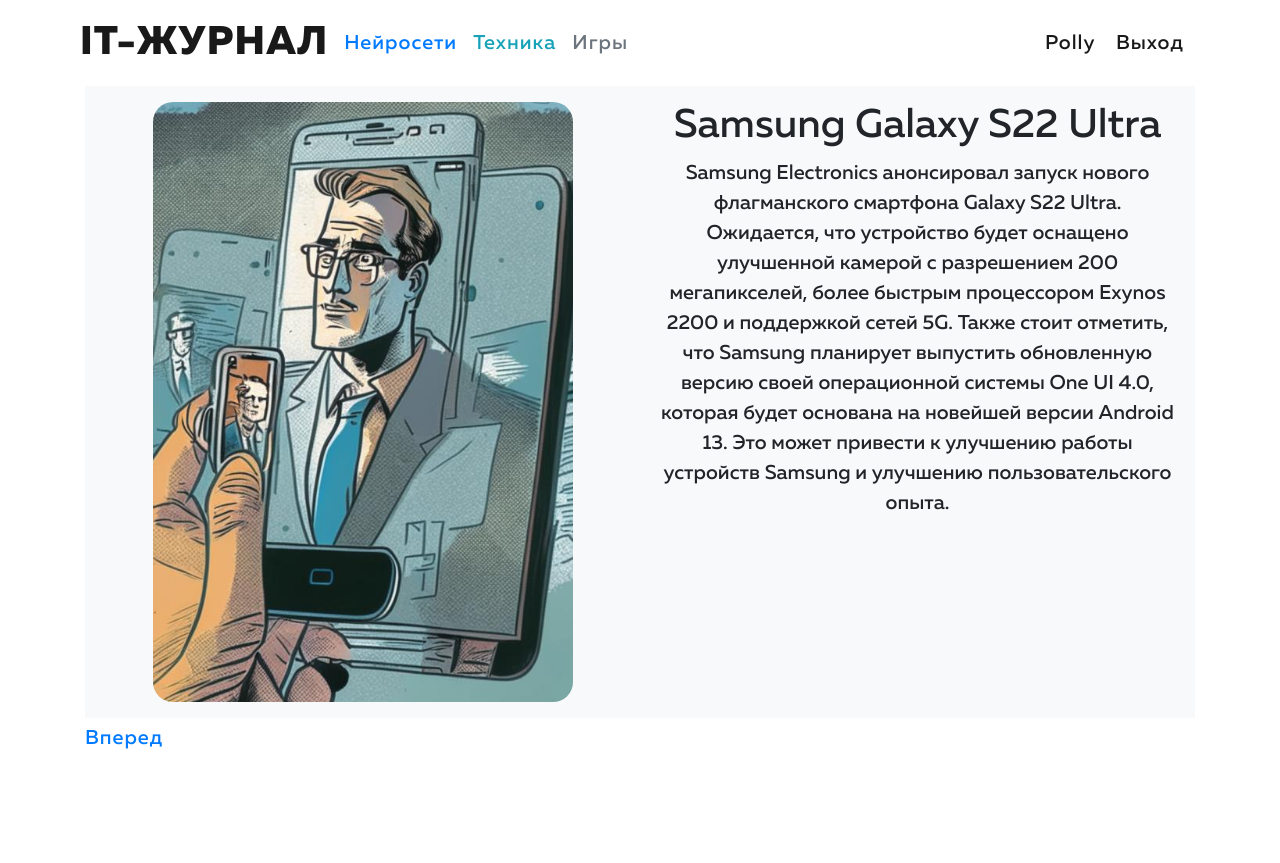
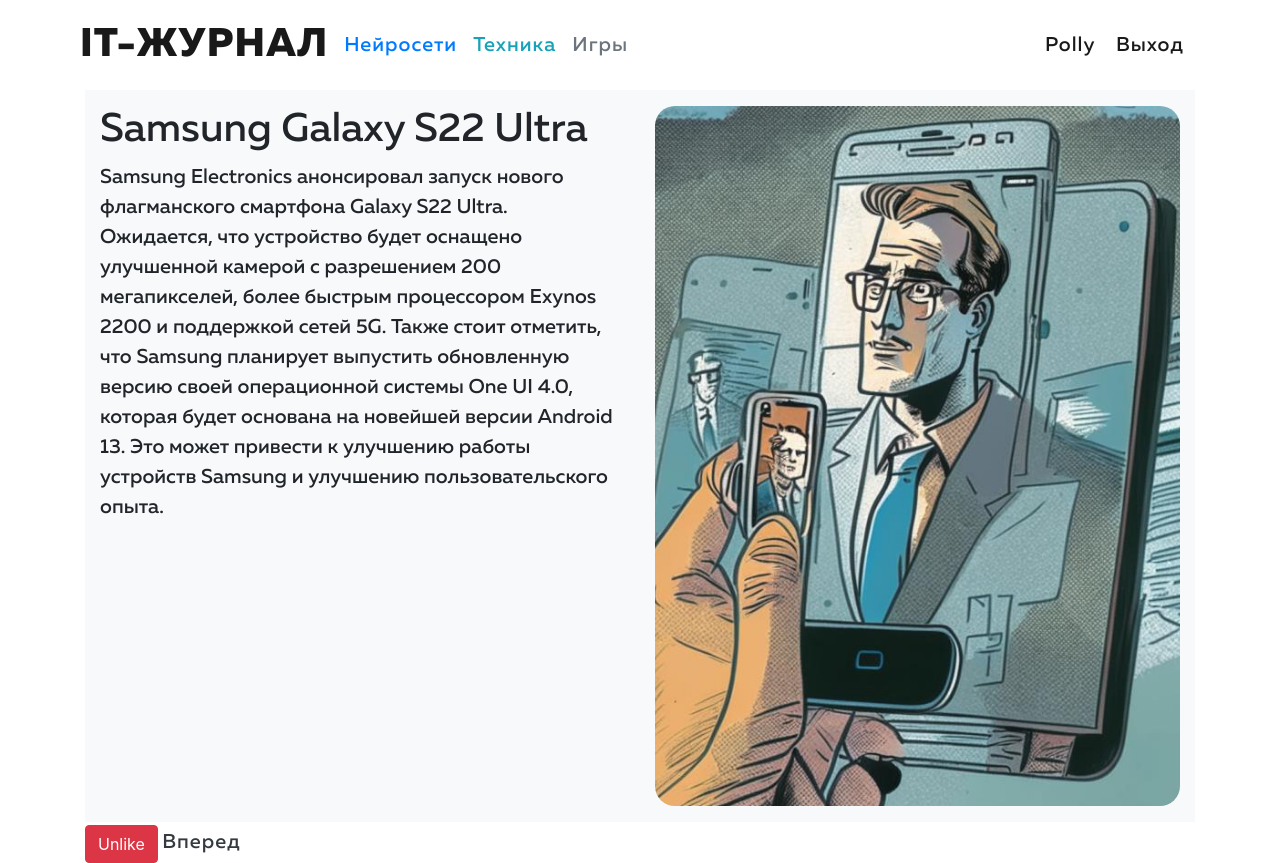
Before and after one commit to paullyaw/IT-news, a Flask app: page /read_news/1 in a window 1280 px wide. Before the commit the page ends 749 px from the top, so only its background shows below. Run offline with Flask 3, Linux system fonts and the light colour scheme; a user stored in the database is signed in; data comes from the database, SQL or seed files in the repository; both versions use the stored data as it was after the commit; some libraries are stand-ins or nearby versions; some web fonts are replaced.

Commit message:
upd read news

```diff
--- a/main.py
+++ b/main.py
@@ -73,7 +73,7 @@
             session['user_id'] = user.id
             session['username'] = username
             session.permanent = True
-            app.permanent_session_lifetime = timedelta(minutes=1)
+            app.permanent_session_lifetime = timedelta(minutes=90)
             login_user(user)
             resp = make_response(redirect("/home"))
             resp.set_cookie('username', username)
@@ -86,9 +86,11 @@
 @app.route('/logout')
 @limiter.limit("1/second", override_defaults=False)
 def logout():  # выход из аккаунта и конец сессии
+    session.clear()
     logout_user()
-    session.pop('user_id', None)
-    return redirect("/")
+    resp = make_response(redirect("/"))
+    resp.set_cookie('username', '', expires=0)
+    return resp
 
 
 @app.route('/account', methods=['GET', 'POST'])
@@ -251,7 +253,6 @@
                 back = i.id
 
     lenght = len(news_list)
-    print(lenght)
     news = News.query.get_or_404(id)
     return render_template("read_news.html", news=news, username=username, lenght=lenght, all_news=news_list, next=next,
                            back=back)
--- a/static/css/stylename.css
+++ b/static/css/stylename.css
@@ -5,6 +5,7 @@
   top: 0;
   left: 0;
   right: 0;
+  height: 90px;
   background-color: #fff;
 }
 .navbar.fixed {
--- a/templates/read_news.html
+++ b/templates/read_news.html
@@ -27,23 +27,31 @@
 
 <div class="container-fluid bg-light">
   <div class="row">
-    <div class="col-md-6 my-3" style="text-align: center;">
-      <img src="/static/img/{{ news.photo }}" style="width: 80%; height: 600px; object-fit: cover; border-radius: 20px 20px 20px 20px;">
+    <div class="col-md-6 my-3 order-md-2 d-flex align-items-center justify-content-center">
+      <img src="/static/img/{{ news.photo }}" style="max-width: 100%; height: 700px; object-fit: cover; border-radius: 20px;">
     </div>
-    <div class="col-md-6 my-3">
-      <div class="position-relative text-center mx-auto" style="height: 600px; overflow: auto;">
+    <div class="col-md-6 my-3 order-md-1">
+      <div class="position-relative mx-auto" style="height: 700px; overflow: auto;">
         <h1>{{ news.title }}</h1>
         <div>{{ news.content }}</div>
       </div>
     </div>
   </div>
 </div>
+{% if current_user.is_authenticated %}
+        {% if current_user.has_liked(news) %}
+          <a href="{{ url_for('unlike', news_id=news.id) }}" class="btn btn-danger unlike-btn">Unlike</a>
+        {% else %}
+          <a href="{{ url_for('like', news_id=news.id) }}" class="btn btn-success">Like</a>
+        {% endif %}
+      {% endif %}
 {% if news.id != 1%}
-<a class="navbar-brand text-primary" href="/read_news/{{ back }}">Назад</a>
+<a class="navbar-brand ml-auto text-dark" href="/read_news/{{ back }}">Назад</a>
 {% endif %}
 {% if news.id - 1 != lenght%}
-<a class="navbar-brand text-primary" href="/read_news/{{ next }}">Вперед</a>
+<a class="navbar-brand mr-auto text-dark" href="/read_news/{{ next }}">Вперед</a>
 {% endif %}
+
 
 
 
```
Also changed, not shown: instance/site.db, static/img/2023-04-18 14.31.42.jpg (added), static/img/2023-04-18 14.43.57.jpg (added).
